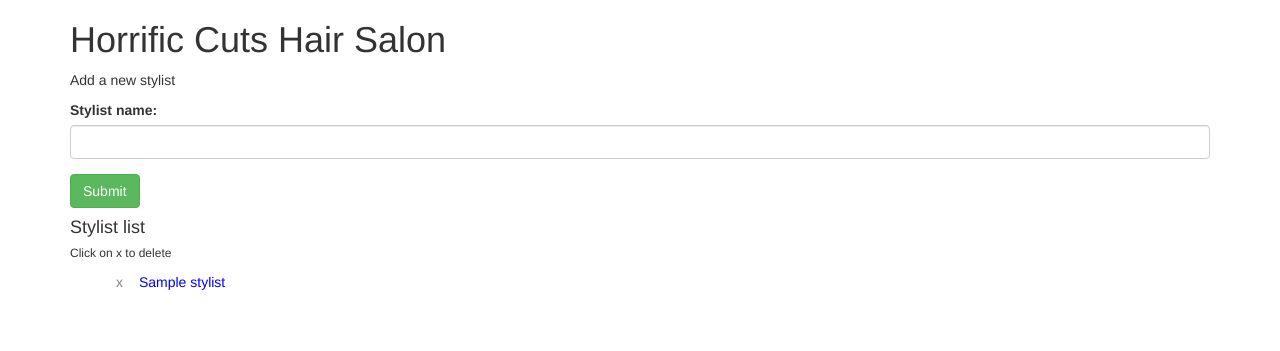
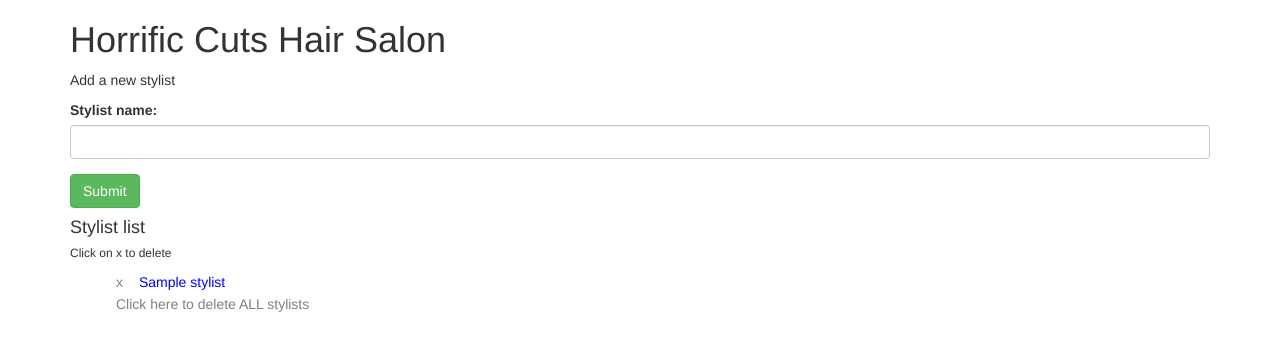
Before and after one commit to CountPacMan/HairSalon, a PHP site: template views/index.html.twig in a window 1280 px wide. Shown: the top 351 px of the page. Run offline with PHP 8.4, Linux system fonts and the light colour scheme; the template is opened without the code that fills it: most values are stand-ins (such as "Sample title", 1, 10 or a date in 2020); some libraries are stand-ins or nearby versions.

Commit message:
add delete all stylists functionality

```diff
--- a/views/index.html.twig
+++ b/views/index.html.twig
@@ -35,6 +35,12 @@
               </form>
             </li>
           {% endfor %}
+          <li>
+            <form action='/all_stylists' method='post' class='inlineForm'>
+              <input name='_method' type='hidden' value='delete'>
+              <input type='submit' class='deleteLink' value='Click here to delete ALL stylists'>
+            </form>
+          </li>
         </ul>
         {% else %}
           <p>There are no stylists associated with this salon.</p>
```
Also changed, not shown: app/app.php (+19 -0 lines).
